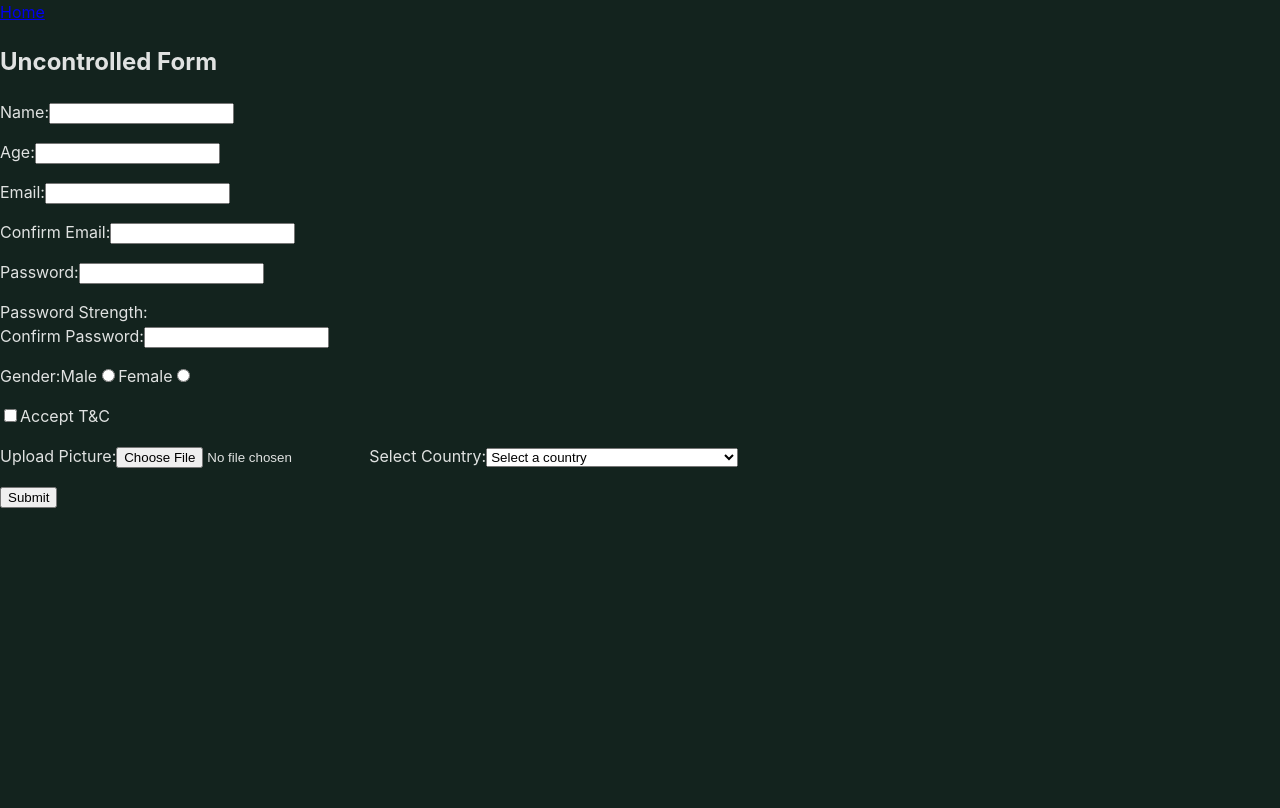
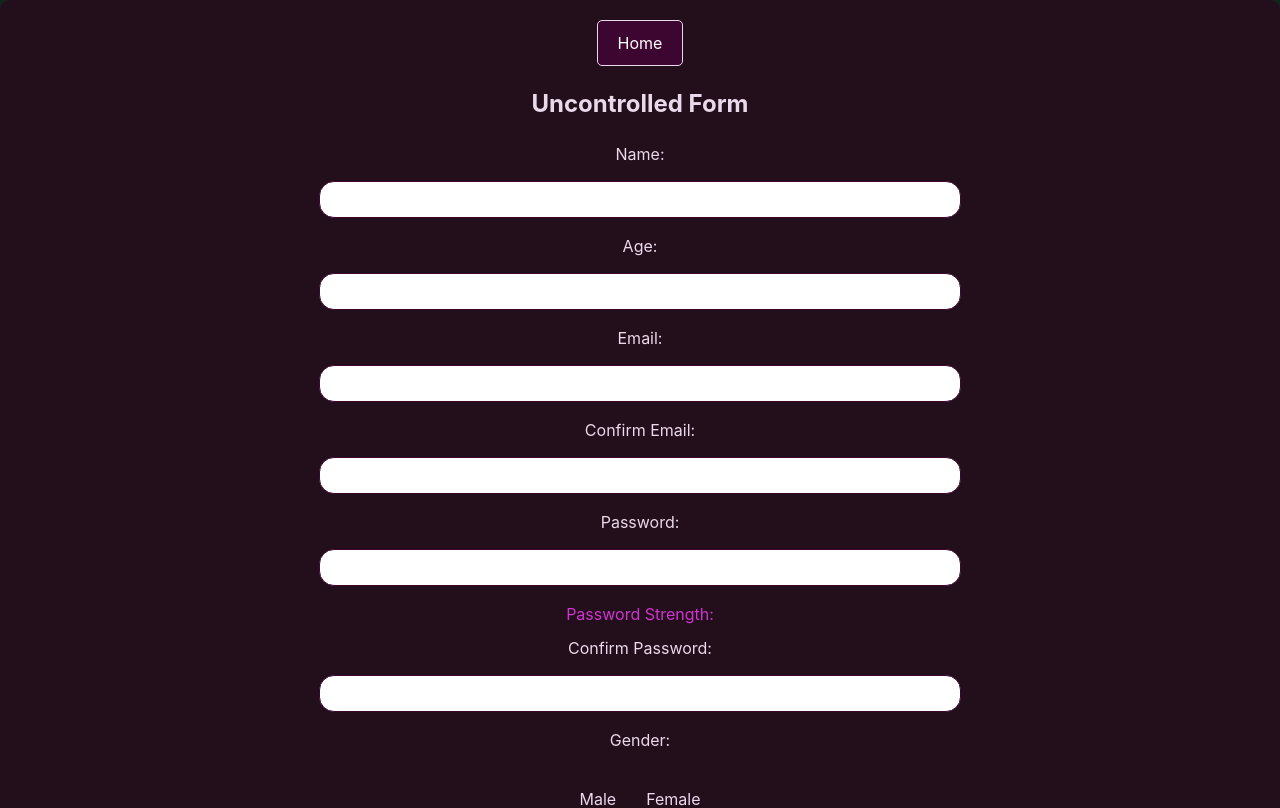
Before and after one commit to Yuliya0503/React-Forms, a React (Vite) app: page /uncontrolled-form in a window 1280 px wide. Shown: the top 808 px of the page. Built offline with nearby package versions, Linux system fonts and the light colour scheme.

Commit message:
feat: add style for uncontrolledForm

```diff
--- /dev/null
+++ b/src/pages/UncontrolledForm/UncontrolledForm.module.css
@@ -0,0 +1,98 @@
+.wrapper {
+  background-color: #230e1c;
+  color: #d034d0;
+  padding: 20px;
+  border-radius: 10px;
+  text-align: center;
+}
+
+.title {
+  color:  #ead9ea;
+}
+.link {
+  display: inline-block;
+  padding: 10px 20px;
+  font-size: 16px;
+  text-align: center;
+  text-decoration: none;
+  background-color:  #3d0631;
+  color: #ffffff;
+  border-radius: 5px;
+  border: 1px solid  #ead9ea;
+  cursor: pointer;
+  transition: background-color 0.3s ease, color 0.3s ease;
+}
+
+.link:hover {
+  background-color: #280420;
+  color: #ffffff;
+}
+
+.form {
+  margin-top: 20px;
+}
+
+.label {
+  display: block;
+  margin: 10px 0;
+  color: #ead9ea;
+}
+
+input {
+  width: 50%;
+  padding: 10px;
+  margin-top: 5px;
+  border: 1px solid #3d0631;
+  border-radius: 15px;
+}
+
+select {
+  width: 100%;
+  padding: 10px;
+  margin-top: 5px;
+  border: 1px solid #3d0631;
+  border-radius: 15px;
+}
+
+button {
+  display: inline-block;
+  padding: 10px 20px;
+  font-size: 16px;
+  text-align: center;
+  text-decoration: none;
+  background-color:  #3d0631;
+  color: #ffffff;
+  border-radius: 5px;
+  border: 1px solid  #ead9ea;
+  cursor: pointer;
+  transition: background-color 0.3s ease, color 0.3s ease;
+}
+
+button:hover {
+  background-color: #280420;
+  color: #ffffff;
+}
+
+p {
+  color: #e74c3c;
+}
+
+.genders {
+  display: flex;
+  min-width: 30%;
+  justify-content: center;
+  align-items: center;
+  margin-bottom: 10px;
+}
+
+.gender {
+  margin: 15px;
+}
+
+.checkbox_input {
+  width: 30px;
+}
+
+.select {
+  width: 50%;
+}
--- a/src/pages/UncontrolledForm/UncontrolledForm.tsx
+++ b/src/pages/UncontrolledForm/UncontrolledForm.tsx
@@ -7,6 +7,7 @@ import * as yup from 'yup';
 import COUNTRIES_LIST from '../../models/countries';
 import { setCountries } from '../../Store/countrieesReduser';
 import { RootState } from '../../Store/store';
+import styles from './UncontrolledForm.module.css';
 
 const UncontrolledForm: React.FC = () => {
   const dispatch = useDispatch();
@@ -81,27 +82,27 @@ const UncontrolledForm: React.FC = () => {
   };
 
   return (
-    <div>
-      <Link to="/">Home</Link>
-      <h2>Uncontrolled Form</h2>
-      <form onSubmit={handleSubmit} autoComplete="on">
-        <label htmlFor="name">Name:</label>
+    <div className={styles.wrapper}>
+      <Link className={styles.link} to="/">Home</Link>
+      <h2 className={styles.title}>Uncontrolled Form</h2>
+      <form className={styles.form} onSubmit={handleSubmit} autoComplete="on">
+        <label className={styles.label} htmlFor="name">Name:</label>
         <input type="text" id="name" ref={nameRef} required />
         <p>{validationErrors.name}</p>
 
-        <label htmlFor="age">Age:</label>
+        <label className={styles.label} htmlFor="age">Age:</label>
         <input type="number" id="age" ref={ageRef} required min="0" />
         <p>{validationErrors.age}</p>
 
-        <label htmlFor="email">Email:</label>
+        <label className={styles.label} htmlFor="email">Email:</label>
         <input type="email" id="email" ref={emailRef} required />
         <p>{validationErrors.email}</p>
 
-        <label htmlFor="confirmEmail">Confirm Email:</label>
+        <label className={styles.label} htmlFor="confirmEmail">Confirm Email:</label>
         <input type="email" id="confirmEmail" ref={confirmEmailRef} required />
         <p>{validationErrors.confirmEmail}</p>
 
-        <label htmlFor="password">Password:</label>
+        <label className={styles.label} htmlFor="password">Password:</label>
         <input
           type="password"
           id="password"
@@ -115,7 +116,7 @@ const UncontrolledForm: React.FC = () => {
         <p>{validationErrors.password}</p>
         <div>Password Strength: {passwordStrength}</div>
 
-        <label htmlFor="confirmPassword">Confirm Password:</label>
+        <label className={styles.label} htmlFor="confirmPassword">Confirm Password:</label>
         <input
           type="password"
           id="confirmPassword"
@@ -124,36 +125,30 @@ const UncontrolledForm: React.FC = () => {
         />
         <p>{validationErrors.confirmPassword}</p>
 
-        <label>Gender:</label>
-        <label htmlFor="male">Male</label>
-        <input
-          type="radio"
-          name="gender"
-          id="male"
-          value="male"
-          ref={genderRef}
-        />
-        <label htmlFor="female">Female</label>
-        <input
-          type="radio"
-          name="gender"
-          id="female"
-          value="female"
-          ref={genderRef}
-        />
+        <label className={styles.label} >Gender:</label>
+        <div className={styles.genders}>
+          <div className={styles.gender}>
+            <label className={styles.label} htmlFor="male">Male</label>
+            <input type="radio" name="gender" id="male" value="male" ref={genderRef} />
+          </div>
+          <div className={styles.gender}>
+          <label className={styles.label} htmlFor="female">Female</label>
+          <input type="radio" name="gender" id="female" value="female" ref={genderRef} />
+          </div>
+        </div>
         <p>{validationErrors.gender}</p>
 
-        <label>
-          <input type="checkbox" ref={acceptTermsRef} />
+        <label className={styles.checkbox}>
+          <input className={styles.checkbox_input} type="checkbox" ref={acceptTermsRef} />
           Accept T&C
         </label>
         <p>{validationErrors.acceptTerms}</p>
 
-        <label htmlFor="picture">Upload Picture:</label>
+        <label className={styles.label} htmlFor="picture">Upload Picture:</label>
         <input type="file" id="picture" ref={pictureRef} />
 
-        <label htmlFor="country">Select Country:</label>
-        <select id="country" ref={countryRef}>
+        <label className={styles.label} htmlFor="country">Select Country:</label>
+        <select className={styles.select} id="country" ref={countryRef}>
           <option value="" label="Select a country" />
           {countries.map((country, index) => (
             <option key={index} value={country} label={country} />
```
